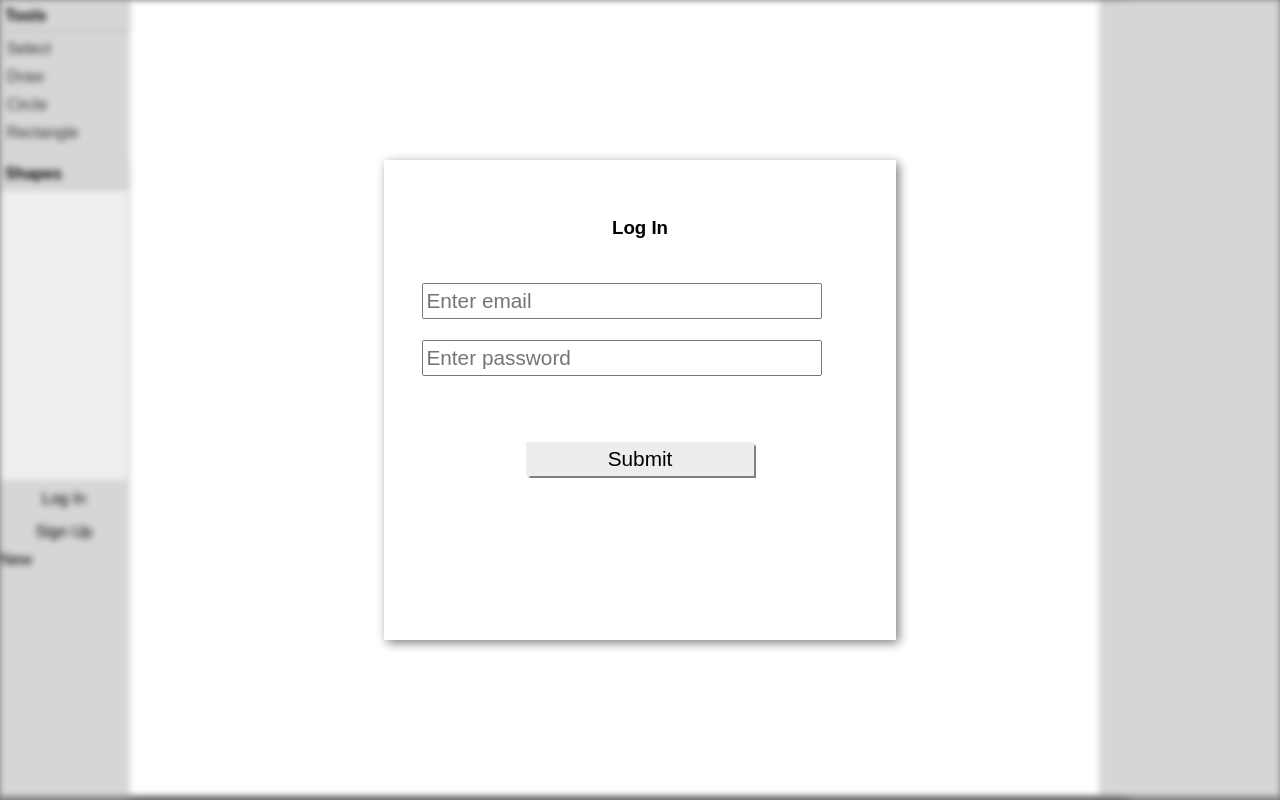
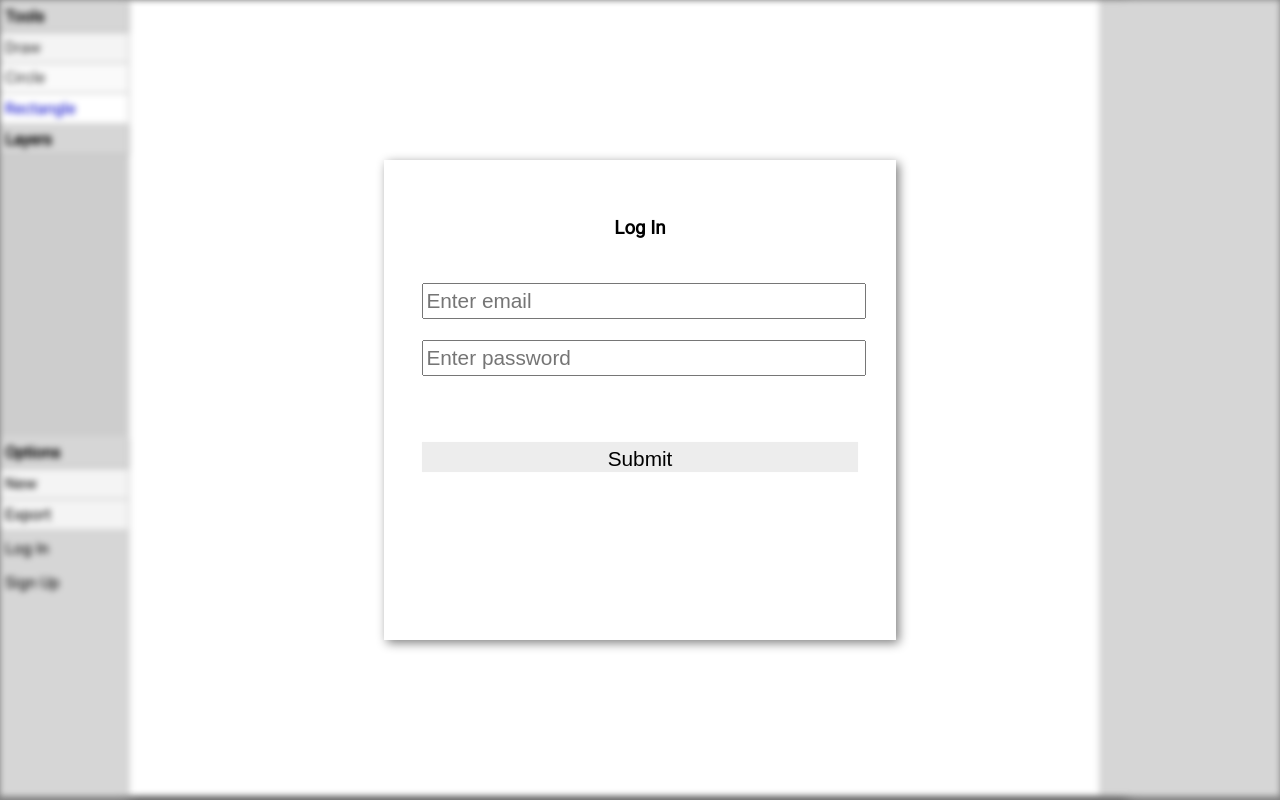
Before and after one commit to mattpitts/Vectora, a React (Create React App) app: page / in a window 1280 px wide. Both pictures are taken after a click on the element "Log In". Built offline with nearby package versions, Linux system fonts and the light colour scheme.

Commit message:
lots of styling

```diff
--- a/public/index.html
+++ b/public/index.html
@@ -4,6 +4,7 @@
     <meta charset="utf-8">
     <meta name="viewport" content="width=device-width, initial-scale=1, shrink-to-fit=no">
     <meta name="theme-color" content="#000000">
+	<link href="https://fonts.googleapis.com/css?family=Roboto" rel="stylesheet">
     <!--
       manifest.json provides metadata used when your web app is added to the
       homescreen on Android. See https://developers.google.com/web/fundamentals/engage-and-retain/web-app-manifest/
--- a/src/App.css
+++ b/src/App.css
@@ -4,6 +4,7 @@
 
 body {
 	background-color: grey;
+	font-family: 'Roboto', sans-serif;
 }
 
 .ArtBoard {
@@ -29,22 +30,43 @@ body {
 	left: 86vw;
 	top: 0;
 }
+.LeftPanel {
+	display: flex;
+	flex-direction: column;
+	margin: 0;
+	padding: 0;
+	position: fixed;
+	width: 10vw;
+	height: 99.5vh;
+	background-color: #d6d6d6;
+
+
+	box-shadow: 1px 0px 2px #b2b2b2;
+}
+.LeftPanel .PropertyHeader {
+	box-shadow: 1px 1px 2px #b2b2b2;
+}
 .ShapeListContainer {
-	margin-top: 2vh;
+	/*margin-top: 2vh;*/
 }
 .ShapeList {
-	padding: 5px 0 5px 0;
+	padding:0;
 	width: 99%;
 	height: 35vh;
 	max-height: 35vh;
 	overflow-y: auto;
-	background-color: #efefef;
+	background-color: #cdcdcd;
 }
 .ShapeList p {
-	padding: 1px 0 1px 5px;
+	padding: 3px 0 3px 5px;
 	margin: 0;
 	cursor: pointer;
-	draggable: true;
+	background-color: #f4f4f4;
+	font-size: .9em;
+	margin-bottom: 1px;
+}
+.ShapeList p:nth-child(even) {
+	background-color: #fafafa;
 }
 .ShapeList p:hover {
 	background-color: #dedede;
@@ -53,8 +75,8 @@ body {
 	color: white;
 }
 .ShapeListSelected {
-	color: #010199;
-	background-color: #cdcdcd;
+	color: #0000c8;
+	background-color: white !important;
 }
 .SketchPickerContainer {
 	display: flex;
@@ -78,22 +100,7 @@ body {
 	margin: 0;
 	padding: 0;
 }
-.LeftPanel {
-	display: flex;
-	flex-direction: column;
-	margin: 0;
-	padding: 0;
-	position: fixed;
-	width: 10vw;
-	height: 99.5vh;
-	background-color: #d6d6d6;
 
-
-	box-shadow: 1px 0px 2px #b2b2b2;
-}
-.LeftPanel .PropertyHeader {
-	box-shadow: 1px 1px 2px #b2b2b2;
-}
 .toolbar-container {
 	padding: 0;
 	background-color: #d6d6d6;
@@ -103,22 +110,7 @@ body {
 	cursor: pointer;
 	color: #343434;
 	padding: 0;
-	margin: 0 0 0 5%;
-}
-
-.toolbar-container p {
-	cursor: pointer;
-	color: #343434;
-	padding: 0;
-	margin: 10px 0 0 0;
-}
-
-.toolbar-container p:hover {
-	color: red;
-}
-
-.toolbar-container p:active {
-	color: white;
+	margin: 0;
 }
 
 .toolbar-container ul {
@@ -204,7 +196,7 @@ body {
 }
 
 .login-form > input {
-	width: 90%;
+	width: 100%;
 	height: 30px;
 	font-size: 1.3em;
 	margin-bottom: 5%;
@@ -225,8 +217,9 @@ body {
 
 .auth-button {
 	margin: 5px 0 5px 0;
-	text-align: center;
+	/*text-align: center;*/
 	padding: 5px;
+	cursor: pointer;
 }
 .auth-button:hover {
 	box-shadow: 1px 1px 1px grey;
@@ -241,7 +234,7 @@ body {
 	left: 15vw;
 	width: 70vw;
 	height: 80vh;
-	background-color: white;
+	background-color: #dddddd;
 	box-shadow: 3px 3px 10px grey;
 	z-index: 1001;
 	display: flex;
@@ -254,20 +247,29 @@ body {
 	width: 100%;
 	height: 50px;
 }
+
+.project-header > h3 {
+	font-size: 2em;
+	margin-top: .5em;
+	padding: 0;
+	/*text-shadow: 1px 1px .4px #ababab;*/
+}
 .projects-container {
 	margin: 3%;
 	min-height: 80%;
 	min-width: 94%;
+	background-color: #efefef;
 	display: flex;
 	flex-direction: row;
 	flex-wrap: wrap;
 	overflow-y: scroll;
+	padding-top: 1em;
 }
 
 .project-card {
 	background-color: white;
 	box-shadow: .1px .1px .1px grey;
-	width: 30%;
+	width: 29%;
 	margin: 1%;
 	display: flex;
 	flex-direction: column;
@@ -276,6 +278,10 @@ body {
 }
 .project-card:hover {
 	box-shadow: 1px 1px 1px grey;
+}
+.project-name {
+	margin: 0;
+	padding: 5px;
 }
 
 .save-project-modal {
@@ -317,3 +323,72 @@ body {
 	background-color: rgba(0,0,0,0);
 	z-index: 200;
 }
+
+.tool-odd {
+	background-color: #fafafa;
+	padding: .3em;
+	margin: 2px 0 0 0;
+}
+
+.tool-odd:hover {
+	/*box-shadow: 1px 1px 1px grey;*/
+	background-color: #dedede;
+}
+.tool-odd:active {
+	color: white;
+}
+.tool-even {
+	background-color: #f4f4f4;
+	padding: .3em;
+	margin: 2px 0 0 0;
+}
+.tool-even:hover {
+	/*box-shadow: 1px 1px 1px grey;*/
+	background-color: #dedede;
+}
+.tool-even:active {
+	color: white;
+}
+.tool-selected {
+	color: #0000c8;
+	background-color: white !important;
+}
+
+.user-info > p {
+	font-size: .9em;
+	padding: 5px;
+}
+
+.saveOptions {
+	padding: 5px;
+	margin-top: 2px;
+	background-color: #f4f4f4;
+	cursor: pointer;
+}
+.saveOptions:hover {
+	background-color: #dedede;
+}
+.api-status {
+	text-align: center;
+	font-size: .9em;
+	font-weight: lighter;
+}
+
+.custom-submit {
+	margin-top: 10%;
+	font-size: 1.3em;
+	background-color: #ededed;
+	box-shadow: .3px .3px 1px grey;
+	text-align: center;
+	align-self: center;
+	padding: 5px;
+	width:50%;
+	box-sizing: none;
+	border: none;
+}
+.custom-submit:hover {
+	box-shadow: 1.5px 1.5px 1px grey;
+}
+.custom-submit:active {
+	box-shadow: none;
+}
--- a/src/Components/LogIn.js
+++ b/src/Components/LogIn.js
@@ -25,7 +25,8 @@ class LogIn extends React.Component {
 			[event.target.type]: event.target.value
 		})
 	}
-	onSubmit() {
+	onSubmit(event) {
+		event.preventDefault();
 		this.setState({
 			...this.state,
 			status: 'Fetching'
@@ -62,12 +63,13 @@ class LogIn extends React.Component {
 				<div className="modal">
 					<div className="login-container">
 						<h3>Log In</h3>
-						<form className="login-form">
+						<form className="login-form" onSubmit={(event) => this.onSubmit(event)}>
 							<input onChange={(event) => this.onHandleChange(event)} type="email" value={this.state.email} placeholder="Enter email"></input>
 							<input onChange={(event) => this.onHandleChange(event)} type="password" value={this.state.password} placeholder="Enter password"></input>
+							<input className="custom-submit"type="submit"></input>
 						</form>
-						<div onClick={this.onSubmit} className='login-submit'>Submit</div>
-						<p>{this.state.status}</p>
+
+						<p className="api-status">{this.state.status}</p>
 					</div>
 				</div>
 			</div>
@@ -87,5 +89,5 @@ function mapDispatchToProps(dispatch) {
 		}
 	}
 }
-
+// <div onClick={this.onSubmit} className='login-submit'>Submit</div>
 export default connect(mapStateToProps, mapDispatchToProps)(LogIn);
--- a/src/Components/NewProject.js
+++ b/src/Components/NewProject.js
@@ -61,7 +61,7 @@ class NewProject extends React.Component {
 						<input onChange={(event) => this.onHandleChange(event)} type="text" value={this.state.name} placeholder="Enter project name"></input>
 					</form>
 					<div onClick={this.onSubmit} className='save-new-submit'>Save Project</div>
-					<p>{this.state.status}</p>
+					<p className="api-status">{this.state.status}</p>
 				</div>
 			</div>
 
--- a/src/Components/ProjectMenu.js
+++ b/src/Components/ProjectMenu.js
@@ -11,10 +11,11 @@ class ProjectMenu extends React.Component {
 		if(this.props.auth.username) {
 			userInfo =
 				<div className='user-info'>
+					<p>Hi, {this.props.auth.username}</p>
 					<div
 						onClick={this.props.actions.authActions.logOut}
 						className='auth-button'>
-						Logout
+						Log Out
 					</div>
 				</div>
 		} else {
@@ -44,9 +45,10 @@ class ProjectMenu extends React.Component {
 
 			if(this.props.shapes.projectID) {
 				saveOptions =
-					<div className="save-options">
-						<p>{this.props.shapes.projectName}</p>
-						<div className='save'>Save</div>
+					<div className="saveOptions">
+						<div
+							onClick={this.props.actions.layoutActions.showUserProjectsModal}
+							className='save-as'>Save</div>
 					</div>
 			} else {
 				saveOptions =
@@ -60,12 +62,20 @@ class ProjectMenu extends React.Component {
 		let newOption = <div
 							className='saveOptions'
 							onClick={this.props.actions.shapeActions.clearArtBoard}>New</div>
+		let exportOption = <div
+							className='saveOptions'
+							onClick={this.props.actions.shapeActions.clearArtBoard}>Export</div>
 		return (
 			<div className="ProjectMenuContainer">
-				{userInfo}
+				<div className='PropertyHeader'>
+					<h4>Options</h4>
+				</div>
+
 				{saveOptions}
 				{loadOptions}
 				{newOption}
+				{exportOption}
+				{userInfo}
 			</div>
 		)
 	}
--- a/src/Components/ShapeList.js
+++ b/src/Components/ShapeList.js
@@ -27,7 +27,7 @@ class ShapeList extends React.Component {
 		return (
 			<div className={'ShapeListContainer'}>
 				<div className={'PropertyHeader'}>
-					<h4>Shapes</h4>
+					<h4>Layers</h4>
 				</div>
 				<div className={'ShapeList'}>
 
--- a/src/Components/SignUp.js
+++ b/src/Components/SignUp.js
@@ -76,7 +76,7 @@ class SignUp extends React.Component {
 							<input onChange={(event) => this.onHandleChange(event)} type="password" value={this.state.password} placeholder="Enter password"></input>
 						</form>
 						<div onClick={this.onSubmit} className='login-submit'>Submit</div>
-						<p>{this.state.status}</p>
+						<p className="api-status">{this.state.status}</p>
 
 					</div>
 				</div>
--- a/src/Components/ToolBar.js
+++ b/src/Components/ToolBar.js
@@ -1,27 +1,54 @@
 import React from 'react';
 import { connect } from 'react-redux';
 import * as toolbarActions from '../actions/toolbarActions';
-
+const tools = [
+	'path',
+	'circle',
+	'rect'
+]
+const toolNames = [
+	'Draw',
+	'Circle',
+	'Rectangle'
+]
 class ToolBar extends React.Component {
 	render() {
+		console.log(this.props.tool);
+		const toolList = tools.map((tool, i) => {
+			let classString = 'tool-odd';
+			if(i === 0 || i % 2 === 0) {
+				classString = 'tool-even';
+			}
+			if(this.props.tool === tool) {
+				return (
+					<li>
+						<p
+							className={`${classString} tool-selected`}
+							onClick={() => this.props.selectTool(tools[i])}>
+							{toolNames[i]}
+						</p>
+					</li>
+				)
+			} else {
+				return (
+					<li>
+						<p
+							className={classString}
+							onClick={() => this.props.selectTool(tools[i])}>
+							{toolNames[i]}
+						</p>
+					</li>
+				)
+			}
+		})
+
 		return(
 			<div className="toolbar-container">
 				<div className='PropertyHeader'>
 					<h4>Tools</h4>
 				</div>
 				<ul>
-					<li>
-						<p onClick={() => this.props.selectTool('select')}>Select</p>
-					</li>
-					<li>
-						<p onClick={() => this.props.selectTool('path')}>Draw</p>
-					</li>
-					<li>
-						<p onClick={() => this.props.selectTool('circle')}>Circle</p>
-					</li>
-					<li>
-						<p onClick={() => this.props.selectTool('rect')}>Rectangle</p>
-					</li>
+					{toolList}
 				</ul>
 			</div>
 		)
```
